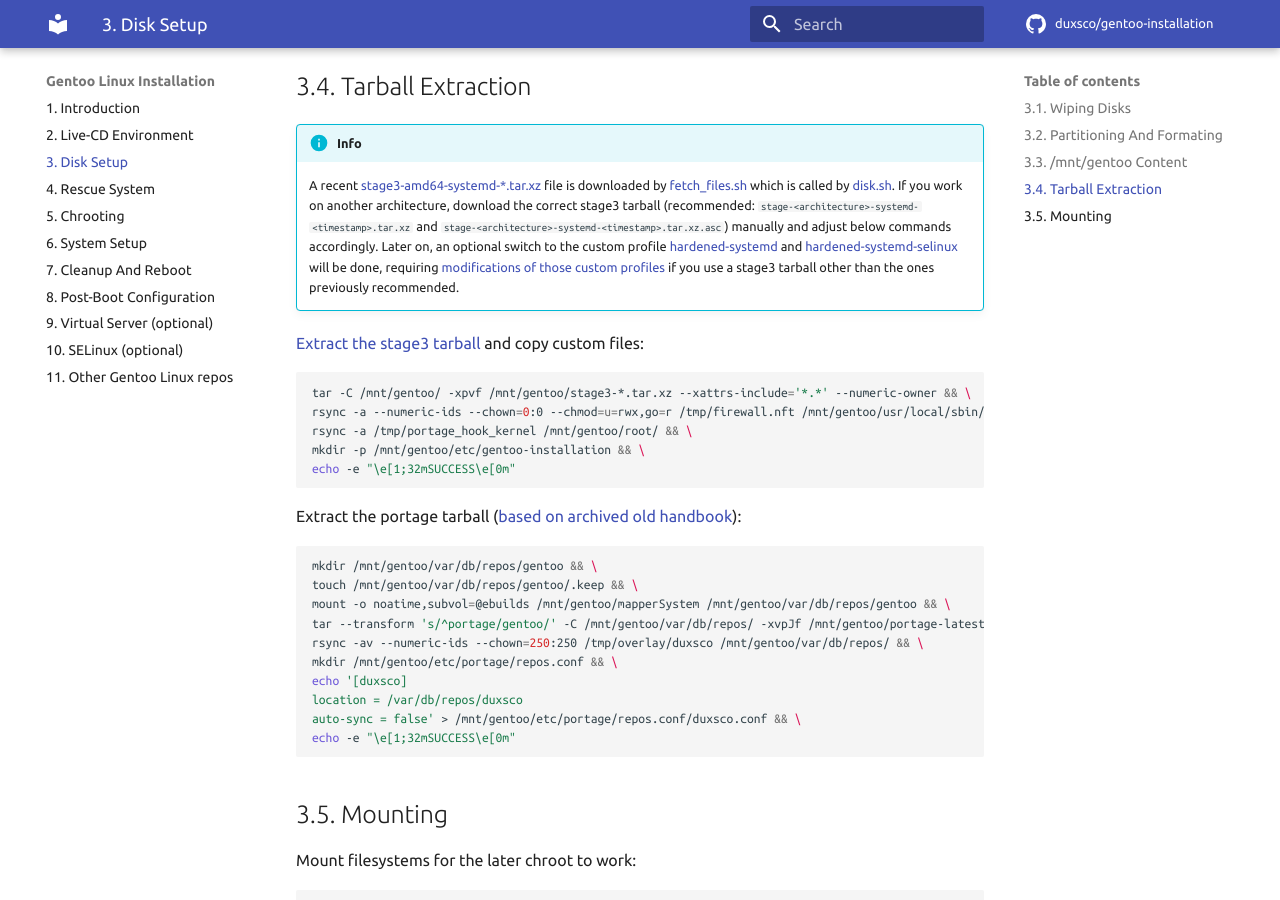
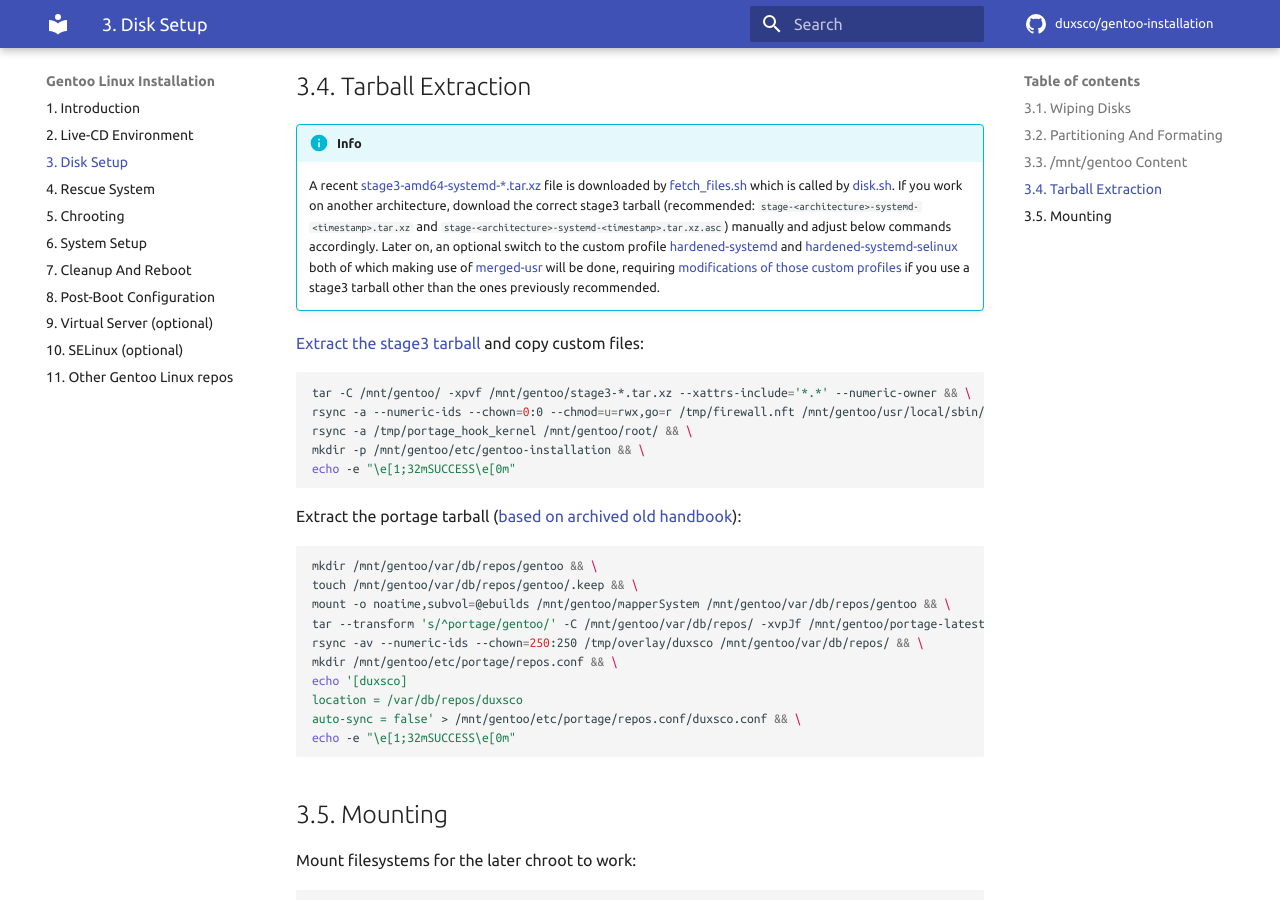
Before and after one commit to duxsco/gentoo-installation, an MkDocs documentation site: the page built from docs/disk_setup.md, in a window 1280 px wide and 900 px high, scrolled down 1849 px. Built offline with MkDocs 1.6.1 and Material for MkDocs 9.7.7, drawn with Linux system fonts in a browser that asks for light colours; comment, search, counter and statistics services are not loaded.

Commit message:
Point out "merged-usr" in "3.4. Tarball Extraction"

```diff
--- a/docs/disk_setup.md
+++ b/docs/disk_setup.md
@@ -57,7 +57,7 @@ After executing "disk.sh", the btrfs subvolume "@root" should contain:
 ## 3.4. Tarball Extraction
 
 !!! info
-    A recent [stage3-amd64-systemd-*.tar.xz](https://distfiles.gentoo.org/releases/amd64/autobuilds/current-stage3-amd64-systemd/) file is downloaded by [fetch_files.sh](https://github.com/duxsco/gentoo-installation/blob/main/bin/fetch_files.sh) which is called by [disk.sh](https://github.com/duxsco/gentoo-installation/blob/main/bin/disk.sh#L177). If you work on another architecture, download the correct stage3 tarball (recommended: `stage-<architecture>-systemd-<timestamp>.tar.xz` and `stage-<architecture>-systemd-<timestamp>.tar.xz.asc`) manually and adjust below commands accordingly. Later on, an optional switch to the custom profile [hardened-systemd](https://github.com/duxsco/gentoo-installation/tree/main/overlay/duxsco/profiles/hardened-systemd) and [hardened-systemd-selinux](https://github.com/duxsco/gentoo-installation/tree/main/overlay/duxsco/profiles/hardened-systemd-selinux) will be done, requiring [modifications of those custom profiles](https://wiki.gentoo.org/wiki/Profile_(Portage)#Creating_custom_profiles) if you use a stage3 tarball other than the ones previously recommended.
+    A recent [stage3-amd64-systemd-*.tar.xz](https://distfiles.gentoo.org/releases/amd64/autobuilds/current-stage3-amd64-systemd/) file is downloaded by [fetch_files.sh](https://github.com/duxsco/gentoo-installation/blob/main/bin/fetch_files.sh) which is called by [disk.sh](https://github.com/duxsco/gentoo-installation/blob/main/bin/disk.sh#L177). If you work on another architecture, download the correct stage3 tarball (recommended: `stage-<architecture>-systemd-<timestamp>.tar.xz` and `stage-<architecture>-systemd-<timestamp>.tar.xz.asc`) manually and adjust below commands accordingly. Later on, an optional switch to the custom profile [hardened-systemd](https://github.com/duxsco/gentoo-installation/tree/main/overlay/duxsco/profiles/hardened-systemd) and [hardened-systemd-selinux](https://github.com/duxsco/gentoo-installation/tree/main/overlay/duxsco/profiles/hardened-systemd-selinux) both of which making use of [merged-usr](https://www.freedesktop.org/wiki/Software/systemd/TheCaseForTheUsrMerge/) will be done, requiring [modifications of those custom profiles](https://wiki.gentoo.org/wiki/Profile_(Portage)#Creating_custom_profiles) if you use a stage3 tarball other than the ones previously recommended.
 
 [Extract the stage3 tarball](https://wiki.gentoo.org/wiki/Handbook:AMD64/Full/Installation#Unpacking_the_stage_tarball) and copy custom files:
 
```
